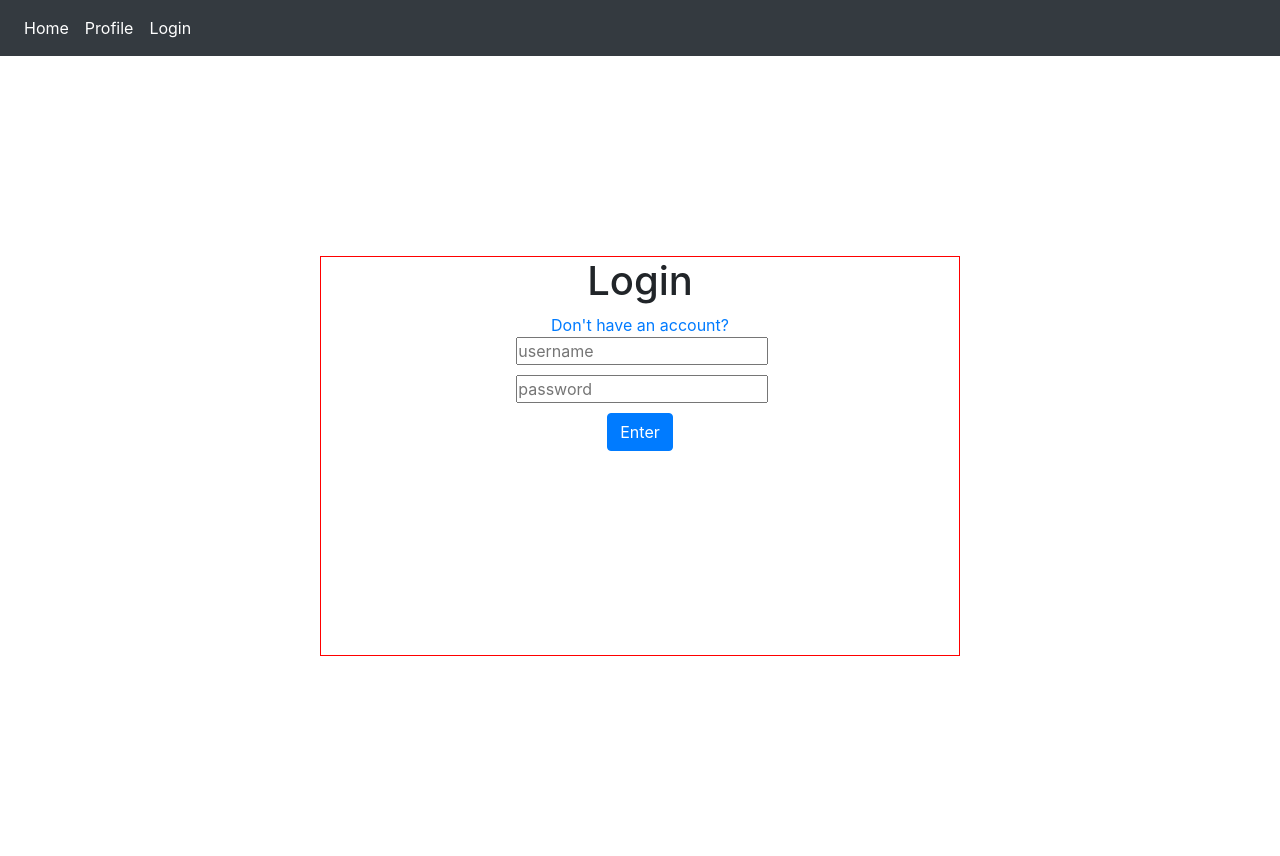
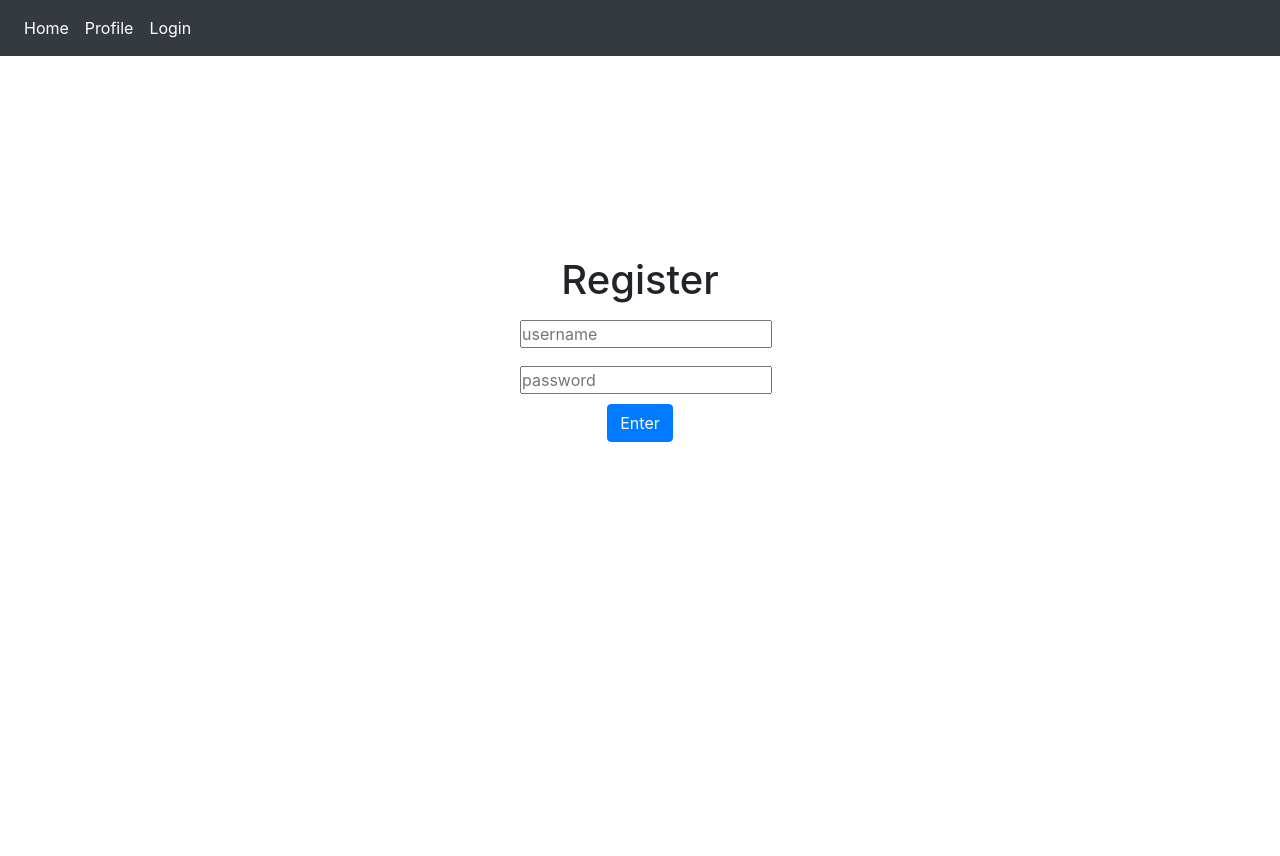
Before and after one commit to DamirTB/TopicShare, a Flask app: page /register in a window 1280 px wide. Run offline with Flask 3, Linux system fonts and the light colour scheme; some libraries are stand-ins or nearby versions.

Commit message:
New design for Forum and Login

```diff
--- a/app.py
+++ b/app.py
@@ -24,7 +24,7 @@
 
 class NoteForm(FlaskForm):
     text = StringField("Text", validators=[DataRequired()])
-    submit = SubmitField("Submit")
+    submit = SubmitField("Submit", render_kw={'class' : 'btn btn-primary'})
 
 class PostForm(FlaskForm):
     title = StringField("Title", validators=[DataRequired()])
--- a/static/styles/style.css
+++ b/static/styles/style.css
@@ -2,6 +2,12 @@
   margin: 0;
   padding: 0;
   box-sizing: border-box;
+}
+
+.banner-image{
+  background-image: url("../images/back-image.jpg");
+  background-repeat: no-repeat;
+  background-size: cover;
 }
 
 .custom-container{
@@ -21,7 +27,9 @@
 }
 
 .login-card{
+  padding: 200px;
+  background-color: white;
   width: 50%;
-  height: 50vh;
-  border: solid red 1px;
-}
+  height: 100vh;
+/*   border: solid red 1px;
+ */}
--- a/templates/login.html
+++ b/templates/login.html
@@ -1,8 +1,13 @@
 <html>
-
   <head>
-  <link rel="stylesheet" href="{{url_for('static', filename='bootstrap/bootstrap.min.css')}}">
-  <link rel="stylesheet" href="{{url_for('static', filename='styles/style.css')}}">
+    <link
+      rel="stylesheet"
+      href="{{url_for('static', filename='bootstrap/bootstrap.min.css')}}"
+    />
+    <link
+      rel="stylesheet"
+      href="{{url_for('static', filename='styles/style.css')}}"
+    />
   </head>
 
   <body>
@@ -24,28 +29,29 @@
     <div class="custom-container">
       <div class="login-card">
         <div class="text-center">
+          {% if route == 'register' %}
+          <h1>Register</h1>
+          {% else %}
           <h1>Login</h1>
           <a href="/register"> Don't have an account? </a>
+          {% endif %}
         </div>
         <form method="POST" class="text-center">
           {{ form.hidden_tag() }}
-        <div class='form-group'>
+          <div class="form-group">
             {{ form.username.label }} {{ form.username() }}
           </div>
-        <div class='form-group'>
+          <div class="form-group">
             {{ form.password.label }} {{ form.password() }}
           </div>
           {{ form.submit() }}
         </form>
-      {% with messages = get_flashed_messages() %}
-      {% if messages %}
+        {% with messages = get_flashed_messages() %} {% if messages %}
         <script>
           alert("{{ messages[0] }}");
         </script>
-      {% endif %}
-      {% endwith %}
+        {% endif %} {% endwith %}
       </div>
     </div>
   </body>
-
 </html>
```
Also changed, not shown: templates/Forum.html (+19 -3 lines). Lines whose indentation alone changed are shown as unchanged.
